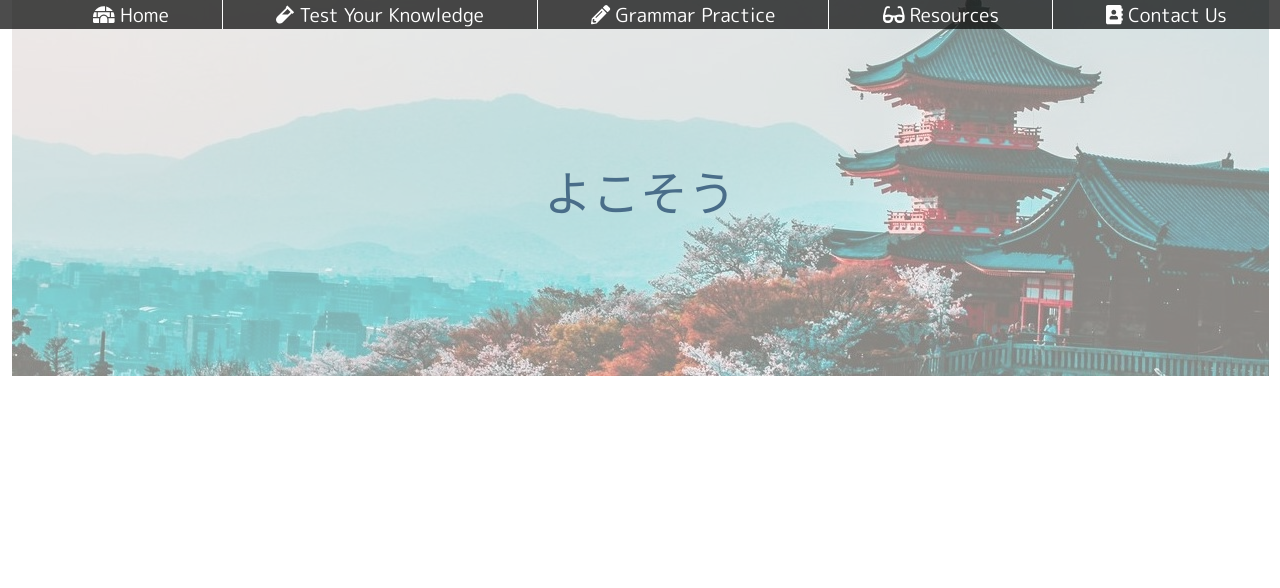
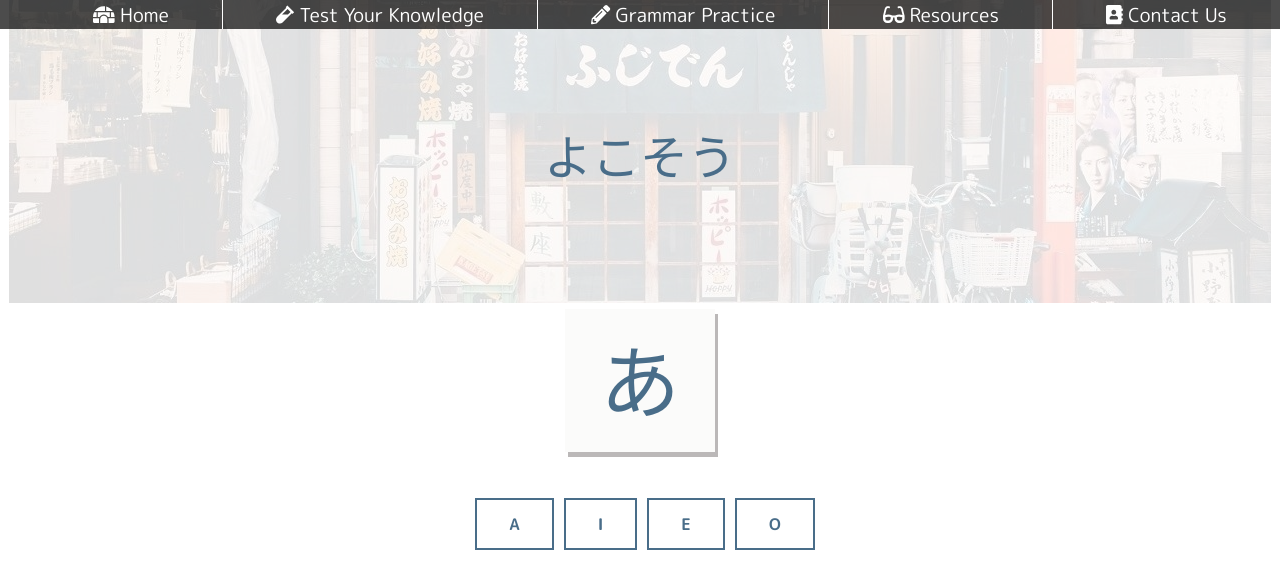
Before and after one commit to hejthere/jpisfun, a React (Create React App) app: page /jpisfun/katakana in a window 1280 px wide. Shown: the top 588 px of the page. Built offline with nearby package versions, Linux system fonts and the light colour scheme; the HTML template or start-up script is replaced by a standard one.

Commit message:
katakana

```diff
--- a/src/App.js
+++ b/src/App.js
@@ -7,77 +7,55 @@ import './App.css';
 import Grammar from './component/Grammar/Grammar';
 import Contact from './component/Contact/Contact'
 import Banner from './component/Home/Banner'
-import VocabDiseases from './component/Vocaburary/VocabDiseases';
+import VocabDiseases from './component/Home/VocabDiseases';
 import OtherResources from './Resources/OtherResources';
 import RandomQuote from './component/Vocaburary/RandomQuote';
 import { FontAwesomeIcon } from '@fortawesome/react-fontawesome';
 import { faIgloo, faVial, faAddressBook, faPencilAlt, faGlasses } from '@fortawesome/free-solid-svg-icons';
 import towerimgage from '../src/Picture/Background.jpg';
 import miseimage from '../src/Picture/mise.jpg';
+import Katakana from './component/Home/Katakana'
 
 class App extends Component {
   state= {
-  pathname: '',
+  pathname: window.location.pathname,
   }
 
 
-changePageHandler =()=> {
-    this.setState({pathname: window.location.pathname})
-    console.log(this)
-}
-
-
   render () {
-
-  //  let bannertext ='';
-  //   switch (window.location.pathname) {
-  //     case '/jpisfun': bannertext = <Bannerword title="ようこそ"></Bannerword>
-  //       break;
-  //     case'/jpisfun/test': bannertext = <Bannerword title="Test Your Knowledge"></Bannerword>
-  //       break;
-  //     case'/jpisfun/resources': bannertext = <Bannerword title="Resources"></Bannerword>
-  //       break;
-  //     case'/jpisfun/grammar': bannertext = <Bannerword title="Grammar Practice"></Bannerword>
-  //       break;
-  //     case'/jpisfun/contactus': bannertext = <Bannerword title="Contact Us"></Bannerword>
-  //       break;
-  //     default: bannertext =<Bannerword title="ようこそ"></Bannerword>
-  //       break;
-  //   }
-
-
-
-  let bannerimg ='';
-     switch (this.state.pathname) {
-       case '/jpisfun': bannerimg = <Banner backgrounds={towerimgage}></Banner>
-         break;
-       case'/jpisfun/test': bannerimg = <Banner backgrounds={miseimage}></Banner>
-         break;
-       case'/jpisfun/resources': bannerimg = <Banner backgrounds={miseimage}></Banner>
-         break;
-       case'/jpisfun/grammar': bannerimg = <Banner backgrounds={miseimage}></Banner>
-         break;
-       case'/jpisfun/contactus': bannerimg = <Banner backgrounds={miseimage}></Banner>
-         break;
-       default: bannerimg =<Banner backgrounds={towerimgage}></Banner>
-         break;
-     }
 
     return (
    <div>
    <header>
      <nav className="navbar">
 		<ul>
-		<li> <NavLink activeClassName='is-active' activeStyle={{color:'var(--yellow)'}}to='/' exact onClick={this.changePageHandler}><FontAwesomeIcon icon={faIgloo} /> Home</NavLink> </li>
-		<li> <NavLink activeClassName='is-active' activeStyle={{color:'var(--yellow)'}}to='/test' onClick={this.changePageHandler}><FontAwesomeIcon icon={faVial} /> Test Your Knowledge</NavLink></li>
-    <li> <NavLink activeClassName='is-active' activeStyle={{color:'var(--yellow)'}}to='/grammar' onClick={this.changePageHandler}><FontAwesomeIcon icon={faPencilAlt} /> Grammar Practice</NavLink> </li>
-		<li> <NavLink activeClassName='is-active' activeStyle={{color:'var(--yellow)'}}to='/resources' onClick={this.changePageHandler}><FontAwesomeIcon icon={faGlasses} /> Resources</NavLink>  </li>
-    <li> <NavLink activeClassName='is-active' activeStyle={{color:'var(--yellow)'}}to='/contactus' onClick={this.changePageHandler}><FontAwesomeIcon icon={faAddressBook} /> Contact Us</NavLink> </li>
+		<li> <NavLink activeClassName='is-active' activeStyle={{color:'var(--yellow)'}}to='/' exact ><FontAwesomeIcon icon={faIgloo} /> Home</NavLink> </li>
+		<li> <NavLink activeClassName='is-active' activeStyle={{color:'var(--yellow)'}}to='/test' ><FontAwesomeIcon icon={faVial} /> Test Your Knowledge</NavLink></li>
+    <li> <NavLink activeClassName='is-active' activeStyle={{color:'var(--yellow)'}}to='/grammar' ><FontAwesomeIcon icon={faPencilAlt} /> Grammar Practice</NavLink> </li>
+		<li> <NavLink activeClassName='is-active' activeStyle={{color:'var(--yellow)'}}to='/resources' ><FontAwesomeIcon icon={faGlasses} /> Resources</NavLink>  </li>
+    <li> <NavLink activeClassName='is-active' activeStyle={{color:'var(--yellow)'}}to='/contactus' ><FontAwesomeIcon icon={faAddressBook} /> Contact Us</NavLink> </li>
 		</ul>
      </nav>
    </header>
 
-  {bannerimg}
+  <Switch>
+  <Route path="/" exact render={(props) => (
+    <Banner  {...props} backgrounds={towerimgage} />)} />
+  <Route path="/test" render={(props) => (
+    <Banner  {...props} backgrounds={miseimage} />)}  />
+  <Route path="/grammar" render={(props) => (
+    <Banner  {...props} backgrounds={miseimage} />)}  />
+  <Route path="/vocabdiseases" render={(props) => (
+    <Banner  {...props} backgrounds={miseimage} />)}  />
+  <Route path="/resources" render={(props) => (
+    <Banner  {...props} backgrounds={miseimage} />)}  />
+  <Route path="/contactus" render={(props) => (
+    <Banner  {...props} backgrounds={miseimage} />)}  />
+  <Route path="/quotes" render={(props) => (
+    <Banner  {...props} backgrounds={miseimage} />)}  />
+  <Route path="/katakana" render={(props) => (
+    <Banner  {...props} backgrounds={miseimage} />)}  />
+  </Switch>
 
   <Switch>
   <Route path="/" exact component={Home} />
@@ -87,6 +65,7 @@ changePageHandler =()=> {
   <Route path="/resources" exact component={OtherResources} />
   <Route path="/contactus" exact component={Contact} />
   <Route path="/quotes" exact component={RandomQuote} />
+  <Route path="/katakana" exact component={Katakana} />
   </Switch>
 
    </div>
--- a/src/component/Home/Home.js
+++ b/src/component/Home/Home.js
@@ -32,7 +32,8 @@ return (
 <div>
 <h2> For Japanese Beginners </h2>
 <span> You could learn some basic Japanese Vocaburary and Grammar Practice in this website.</span><br />
-<br /><button >MORE</button>
+<br /><Link to='/katakana'>
+	<button >MORE</button></Link>
 </div>
 </div>
 
--- /dev/null
+++ b/src/component/Home/Katakana.js
@@ -0,0 +1,63 @@
+import React, { Component } from 'react';
+import './katakana.css';
+
+class Katakana extends Component {
+
+state = {
+question: [
+{id:1, katakana:'あ', option:['a' ,'i','e','o'], answer:'a'},
+{id:2, katakana:'い', option:['a' ,'i','e','o'], answer:'i'},
+{id:3, katakana:'う', option:['a' ,'i','u','o'], answer:'u'},],
+displayQuestion: 'あ',
+displayOption: ['a' ,'i','e','o'],
+displayAnswer: 'a',
+}
+
+
+answerHandler =(e)=> {
+ if(e.target.innerHTML === this.state.displayAnswer){
+alert('correct!');
+let randomNumber = Math.floor(Math.random()*3);
+this.setState({
+displayQuestion: this.state.question[randomNumber].katakana,
+displayOption: this.state.question[randomNumber].option,
+displayAnswer: this.state.question[randomNumber].answer
+})
+let button = document.getElementsByClassName('katakana-button');
+var i;
+for (i = 0; i < button.length; i++) {
+    button[i].style.border = "white";
+    button[i].style.color = 'var(--blue)';
+
+}
+}else{
+e.target.style.color='red'
+e.target.style.border='2px solid red'
+}}
+
+render() {
+
+   let options ='';
+   options=  this.state.displayOption.map( option => {
+    return (
+        <button
+        className='katakana-button'
+        onClick={this.answerHandler}
+        key={option.id}>
+        {option}</button>
+    )}
+    )
+
+
+return (
+<div>
+<div className='katakana-container'>
+<p className='katakana-question'> {this.state.displayQuestion}</p>
+</div>
+<br />
+<br />
+{options}
+</div>
+)}}
+
+export default Katakana;
--- /dev/null
+++ b/src/component/Home/katakana.css
@@ -0,0 +1,14 @@
+.katakana-container{
+
+background-color: #f0f0ee4d;
+width:150px;
+box-shadow: 3px 5px rgb(187, 184, 184);
+margin: auto;
+}
+
+.katakana-question{
+
+font-size: 5rem;
+color: var(--blue);
+padding: 10px;
+ }
```
Also changed, not shown: src/component/Home/VocabDiseases.js (renamed from src/component/Vocaburary/VocabDiseases.js).
